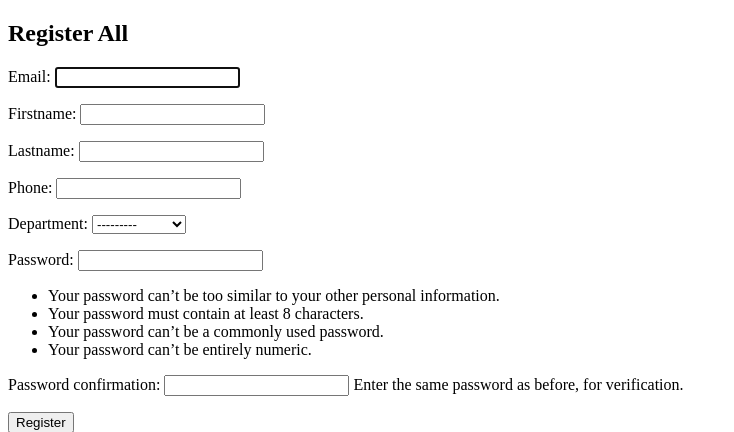
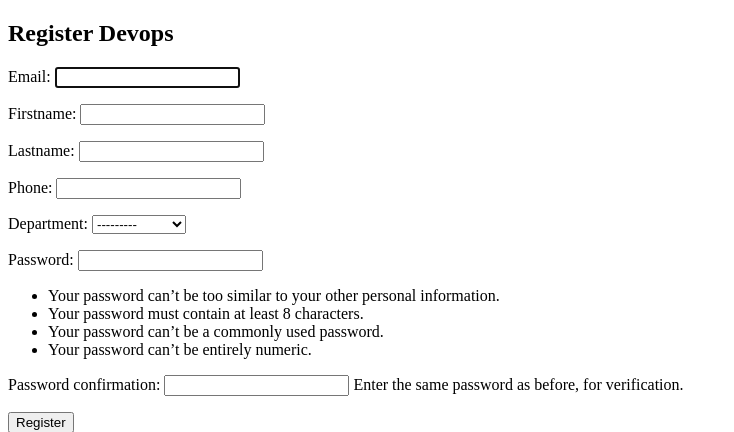
Before and after one commit to TBassaw/jenkins, a Django app: template templates/register.html in a window 1280 px wide. Shown: the top 432 px of the page, without its empty margins (0-734 px from the left). Run offline with Django 5.2, Linux system fonts and the light colour scheme; the template is opened without the code that fills it: values that come from a table or form of the project are taken from there, others are empty; data comes from the database, SQL or seed files in the repository.

Commit message:
Update register.html

```diff
--- a/templates/register.html
+++ b/templates/register.html
@@ -1,7 +1,7 @@
 {% extends "base.html" %}
 
 {% block content %}
- <h2>Register All</h2>
+ <h2>Register Devops</h2>
  <form method="post">
     {% csrf_token %}
     {{ form.as_p }}
```
